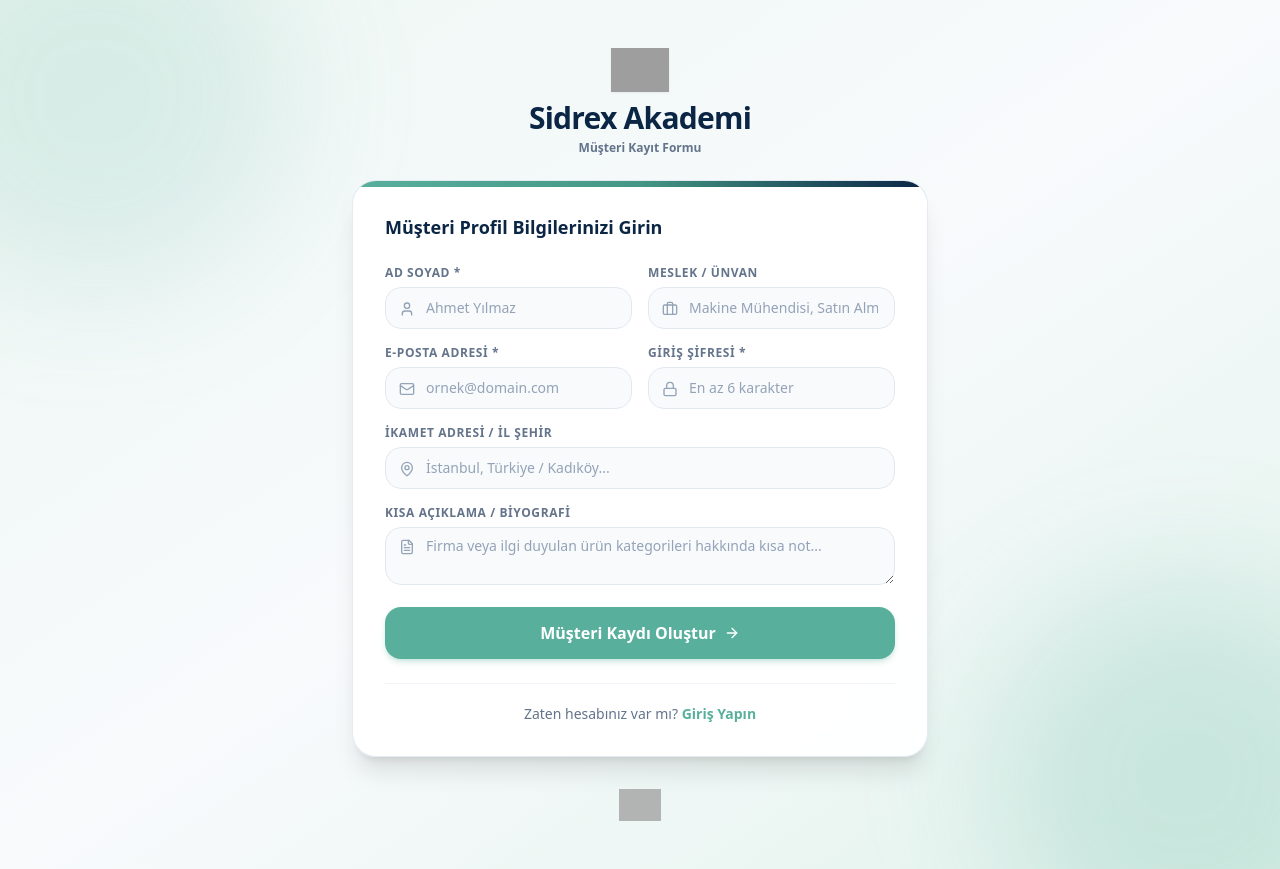
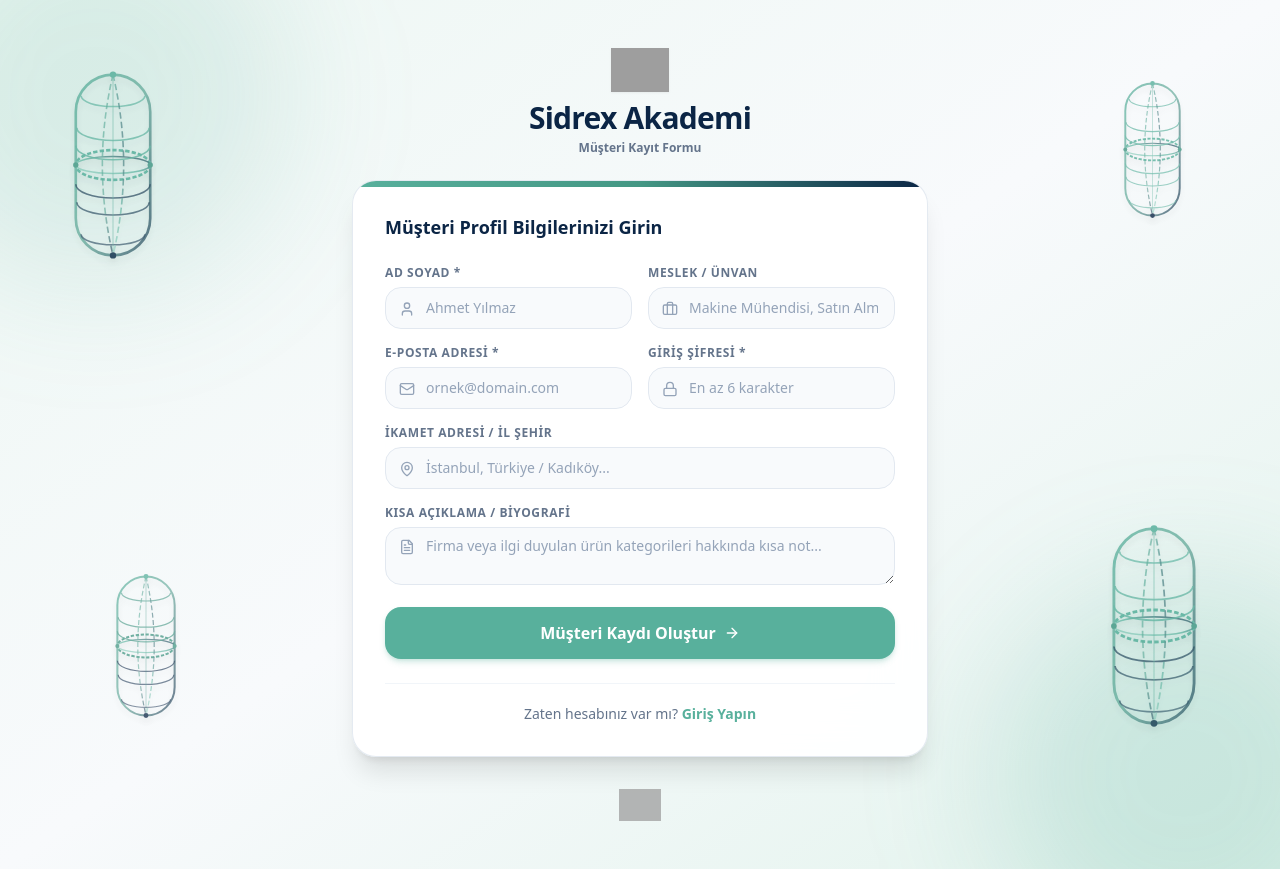
Before and after one commit to forgivenpepper/sidrex-akademi, a Next.js app: page /register in a window 1280 px wide. Built offline with nearby package versions, Linux system fonts and the light colour scheme; grey boxes are pictures that could not be loaded.

Commit message:
Add 3D rotating wireframe capsules to login and register screens

```diff
--- a/src/app/(auth)/login/page.tsx
+++ b/src/app/(auth)/login/page.tsx
@@ -4,6 +4,7 @@ import { loginAction } from '@/app/actions/auth';
 import { useFormStatus, useFormState } from 'react-dom';
 import Link from 'next/link';
 import { Lock, Mail, ArrowRight, Loader2 } from 'lucide-react';
+import { FloatingWireframeCapsules } from '@/components/WireframeCapsules';
 
 function SubmitButton() {
   const { pending } = useFormStatus();
@@ -33,6 +34,9 @@ export default function LoginPage() {
 
   return (
     <div className="min-h-screen flex items-center justify-center p-4 bg-gradient-to-br from-[#edf7f3] via-[#f8fafc] to-[#e2f3ec] relative overflow-hidden">
+      {/* 3D Wireframe Rotating Capsules */}
+      <FloatingWireframeCapsules />
+
       {/* Decorative Gradient Glow Orbs */}
       <div className="absolute -top-24 -left-24 w-96 h-96 rounded-full bg-[#58b09c]/15 blur-3xl pointer-events-none" />
       <div className="absolute -bottom-24 -right-24 w-96 h-96 rounded-full bg-[#58b09c]/20 blur-3xl pointer-events-none" />
--- a/src/app/(auth)/register/page.tsx
+++ b/src/app/(auth)/register/page.tsx
@@ -4,6 +4,7 @@ import { registerAction } from '@/app/actions/auth';
 import { useFormStatus, useFormState } from 'react-dom';
 import Link from 'next/link';
 import { Lock, Mail, User, Briefcase, MapPin, FileText, ArrowRight, Loader2 } from 'lucide-react';
+import { FloatingWireframeCapsules } from '@/components/WireframeCapsules';
 
 function SubmitButton() {
   const { pending } = useFormStatus();
@@ -33,6 +34,9 @@ export default function RegisterPage() {
 
   return (
     <div className="min-h-screen flex items-center justify-center p-4 bg-gradient-to-br from-[#edf7f3] via-[#f8fafc] to-[#e2f3ec] relative overflow-hidden">
+      {/* 3D Wireframe Rotating Capsules */}
+      <FloatingWireframeCapsules />
+
       {/* Decorative Gradient Glow Orbs */}
       <div className="absolute -top-24 -left-24 w-96 h-96 rounded-full bg-[#58b09c]/15 blur-3xl pointer-events-none" />
       <div className="absolute -bottom-24 -right-24 w-96 h-96 rounded-full bg-[#58b09c]/20 blur-3xl pointer-events-none" />
--- a/src/app/globals.css
+++ b/src/app/globals.css
@@ -75,3 +75,64 @@ body {
   transform: translateY(-1px);
   box-shadow: 0 6px 20px 0 rgba(88, 176, 156, 0.45);
 }
+
+/* 3D Wireframe Medicine Capsule Floating & Rotation Animations */
+@keyframes floatSlow {
+  0%, 100% {
+    transform: translateY(0px) rotate(0deg);
+  }
+  50% {
+    transform: translateY(-22px) rotate(10deg);
+  }
+}
+
+@keyframes floatReverse {
+  0%, 100% {
+    transform: translateY(0px) rotate(0deg);
+  }
+  50% {
+    transform: translateY(22px) rotate(-10deg);
+  }
+}
+
+@keyframes spin3DCapsule {
+  0% {
+    transform: perspective(700deg) rotateX(25deg) rotateY(0deg) rotateZ(18deg);
+  }
+  50% {
+    transform: perspective(700deg) rotateX(50deg) rotateY(180deg) rotateZ(40deg);
+  }
+  100% {
+    transform: perspective(700deg) rotateX(25deg) rotateY(360deg) rotateZ(18deg);
+  }
+}
+
+@keyframes spin3DCapsuleReverse {
+  0% {
+    transform: perspective(700deg) rotateX(-30deg) rotateY(360deg) rotateZ(-22deg);
+  }
+  50% {
+    transform: perspective(700deg) rotateX(-55deg) rotateY(180deg) rotateZ(-45deg);
+  }
+  100% {
+    transform: perspective(700deg) rotateX(-30deg) rotateY(0deg) rotateZ(-22deg);
+  }
+}
+
+.animate-float-slow {
+  animation: floatSlow 8s ease-in-out infinite;
+}
+
+.animate-float-reverse {
+  animation: floatReverse 10s ease-in-out infinite;
+}
+
+.animate-capsule-spin {
+  animation: spin3DCapsule 18s linear infinite;
+  transform-style: preserve-3d;
+}
+
+.animate-capsule-spin-reverse {
+  animation: spin3DCapsuleReverse 22s linear infinite;
+  transform-style: preserve-3d;
+}
--- /dev/null
+++ b/src/components/WireframeCapsules.tsx
@@ -0,0 +1,181 @@
+'use client';
+
+import React from 'react';
+
+export function WireframeCapsuleSVG({
+  className = '',
+  size = 140,
+  strokeColorCap = '#58b09c',
+  strokeColorBody = '#0b2545',
+}: {
+  className?: string;
+  size?: number;
+  strokeColorCap?: string;
+  strokeColorBody?: string;
+}) {
+  return (
+    <svg
+      width={size}
+      height={size * 1.8}
+      viewBox="0 0 120 220"
+      fill="none"
+      xmlns="http://www.w3.org/2000/svg"
+      className={`drop-shadow-lg ${className}`}
+    >
+      <defs>
+        <linearGradient id="capsuleGrad1" x1="0%" y1="0%" x2="100%" y2="100%">
+          <stop offset="0%" stopColor="#58b09c" stopOpacity="0.9" />
+          <stop offset="50%" stopColor="#449784" stopOpacity="0.7" />
+          <stop offset="100%" stopColor="#0b2545" stopOpacity="0.8" />
+        </linearGradient>
+        <linearGradient id="capsuleGrad2" x1="100%" y1="0%" x2="0%" y2="100%">
+          <stop offset="0%" stopColor="#0b2545" stopOpacity="0.8" />
+          <stop offset="50%" stopColor="#58b09c" stopOpacity="0.85" />
+          <stop offset="100%" stopColor="#a3d9ca" stopOpacity="0.9" />
+        </linearGradient>
+      </defs>
+
+      {/* Outer Capsule Contour */}
+      <path
+        d="M 25 60 A 35 35 0 0 1 95 60 L 95 160 A 35 35 0 0 1 25 160 Z"
+        stroke="url(#capsuleGrad1)"
+        strokeWidth="2.5"
+        strokeLinecap="round"
+        strokeLinejoin="round"
+        fill="none"
+      />
+
+      {/* Middle Separation Band (Capsule Joint) */}
+      <ellipse
+        cx="60"
+        cy="110"
+        rx="35"
+        ry="14"
+        stroke={strokeColorCap}
+        strokeWidth="2.5"
+        strokeDasharray="4 2"
+        fill="none"
+      />
+      <ellipse
+        cx="60"
+        cy="110"
+        rx="35"
+        ry="8"
+        stroke="url(#capsuleGrad2)"
+        strokeWidth="1.5"
+        fill="none"
+      />
+
+      {/* Top Cap 3D Latitude Wireframe Rings */}
+      <path
+        d="M 30 45 A 30 10 0 0 0 90 45"
+        stroke={strokeColorCap}
+        strokeWidth="1.5"
+        strokeOpacity="0.75"
+        fill="none"
+      />
+      <path
+        d="M 26 75 A 34 12 0 0 0 94 75"
+        stroke={strokeColorCap}
+        strokeWidth="1.5"
+        strokeOpacity="0.8"
+        fill="none"
+      />
+      <path
+        d="M 25 92 A 35 13 0 0 0 95 92"
+        stroke={strokeColorCap}
+        strokeWidth="1.5"
+        strokeOpacity="0.85"
+        fill="none"
+      />
+
+      {/* Bottom Body 3D Latitude Wireframe Rings */}
+      <path
+        d="M 25 128 A 35 13 0 0 0 95 128"
+        stroke={strokeColorBody}
+        strokeWidth="1.5"
+        strokeOpacity="0.75"
+        fill="none"
+      />
+      <path
+        d="M 26 145 A 34 12 0 0 0 94 145"
+        stroke={strokeColorBody}
+        strokeWidth="1.5"
+        strokeOpacity="0.7"
+        fill="none"
+      />
+      <path
+        d="M 30 175 A 30 10 0 0 0 90 175"
+        stroke={strokeColorBody}
+        strokeWidth="1.5"
+        strokeOpacity="0.65"
+        fill="none"
+      />
+
+      {/* Longitudinal 3D Grid Curves (Kavisli Dikey Çizgiler) */}
+      <path
+        d="M 60 25 Q 40 110 60 195"
+        stroke="url(#capsuleGrad1)"
+        strokeWidth="1.5"
+        strokeDasharray="6 3"
+        strokeOpacity="0.85"
+        fill="none"
+      />
+      <path
+        d="M 60 25 Q 80 110 60 195"
+        stroke="url(#capsuleGrad2)"
+        strokeWidth="1.5"
+        strokeDasharray="6 3"
+        strokeOpacity="0.85"
+        fill="none"
+      />
+      <path
+        d="M 60 25 L 60 195"
+        stroke={strokeColorCap}
+        strokeWidth="1"
+        strokeOpacity="0.5"
+        fill="none"
+      />
+
+      {/* Decorative Glow Nodes */}
+      <circle cx="60" cy="25" r="3" fill="#58b09c" />
+      <circle cx="60" cy="195" r="3" fill="#0b2545" />
+      <circle cx="25" cy="110" r="2.5" fill="#449784" />
+      <circle cx="95" cy="110" r="2.5" fill="#449784" />
+    </svg>
+  );
+}
+
+export function FloatingWireframeCapsules() {
+  return (
+    <div className="fixed inset-0 pointer-events-none overflow-hidden z-0">
+      {/* 1. Sol Üst Kapsül (Büyük, Yavaş Dönen & Süzülen) */}
+      <div className="absolute top-12 left-4 md:left-12 opacity-85 animate-float-slow hidden sm:block">
+        <div className="animate-capsule-spin">
+          <WireframeCapsuleSVG size={130} />
+        </div>
+      </div>
+
+      {/* 2. Sol Alt Kapsül (Orta Boy, Ters Yönde Dönen) */}
+      <div className="absolute bottom-16 left-6 md:left-24 opacity-75 animate-float-reverse hidden sm:block">
+        <div className="animate-capsule-spin-reverse">
+          <WireframeCapsuleSVG size={100} strokeColorCap="#449784" />
+        </div>
+      </div>
+
+      {/* 3. Sağ Üst Kapsül (Küçük/Orta Boy, Dönen) */}
+      <div className="absolute top-16 right-6 md:right-20 opacity-80 animate-float-reverse hidden sm:block">
+        <div className="animate-capsule-spin-reverse">
+          <WireframeCapsuleSVG size={95} strokeColorBody="#58b09c" />
+        </div>
+      </div>
+
+      {/* 4. Sağ Alt Kapsül (Büyük Boy, Yavaş Dönen) */}
+      <div className="absolute bottom-12 right-4 md:right-14 opacity-85 animate-float-slow hidden sm:block">
+        <div className="animate-capsule-spin">
+          <WireframeCapsuleSVG size={140} />
+        </div>
+      </div>
+    </div>
+  );
+}
```
